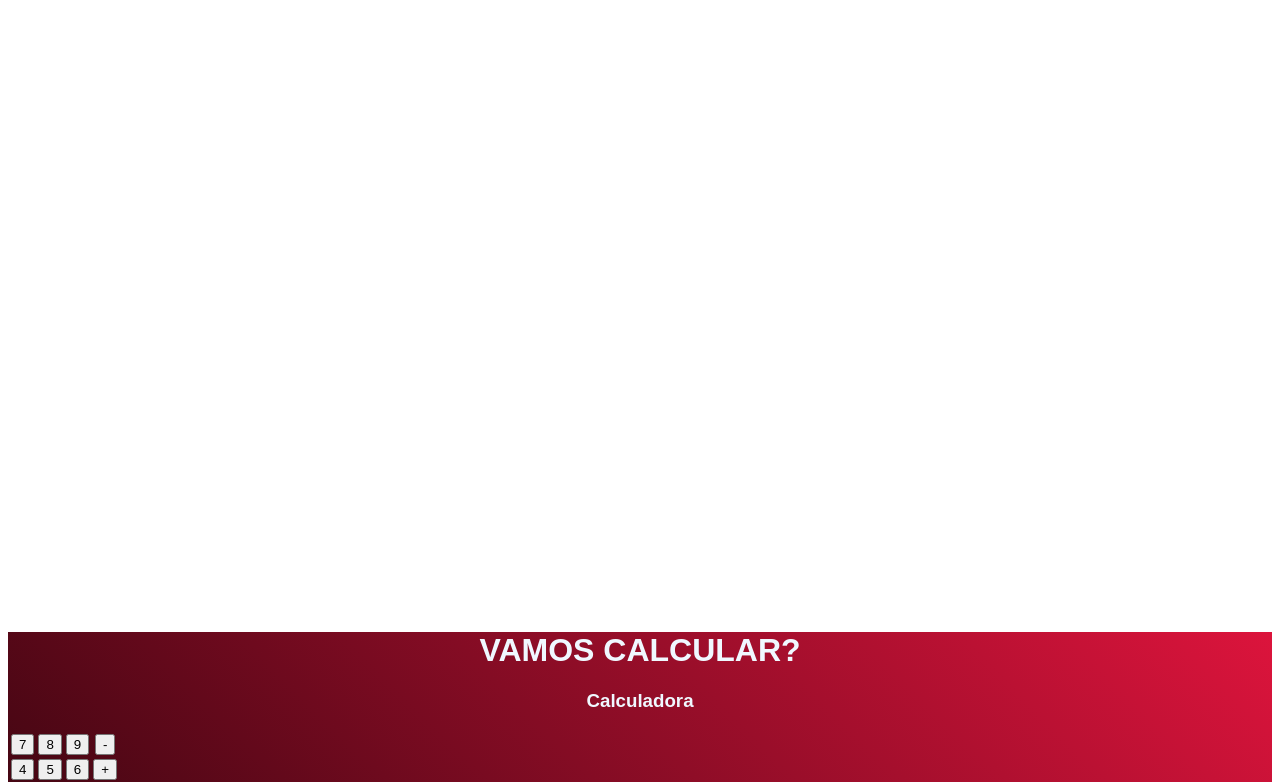
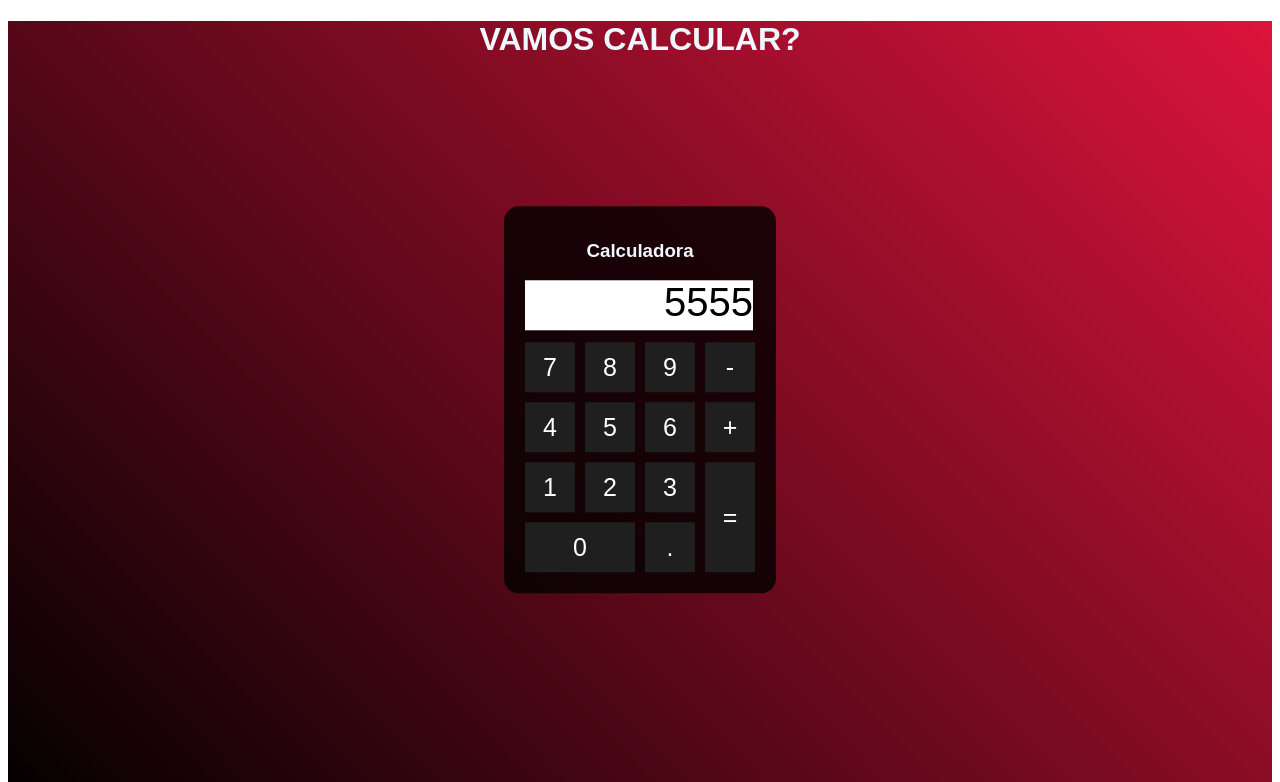
Before and after one commit to chauavalois/Calculadora, an Angular app: page / in a window 1280 px wide. Shown: the top 782 px of the page. Built offline with nearby package versions, Linux system fonts and the light colour scheme.

Commit message:
csspreparado

```diff
--- a/src/app/app.component.css
+++ b/src/app/app.component.css
@@ -4,6 +4,37 @@
     color: aliceblue;
     font-family: Arial, Helvetica, sans-serif;
     text-align: center;
-    margin-top: 50%;
+}
+.calculadora{
+
+    position:absolute;
+    background-color: rgba(0, 0, 0, 0.8);
+    top: 50%;
+    left: 50%;
+    transform: translate(-50%,-50%);
+    border-radius: 15px;
+    padding: 15px;
+}
+.botao{
+    background-color: rgb(31, 31, 31);
+    border: none;
+    width: 50px;
+    height: 50px;
+    font-size: 25px;
+    color: white;
+    cursor: pointer;
+    margin: 3px;
+}
+.botao:hover{
+    background-color: black;
+}
+#resultado{
+    color: black;
+    width: 228px;
+    height: 50px;
+    background-color: white;
+    margin: 6px;
+    font-size: 40px;
+    text-align: right;
 
 }
--- a/src/app/app.component.html
+++ b/src/app/app.component.html
@@ -1,30 +1,30 @@
 <div class="fundoDeTela">
   <h1>VAMOS CALCULAR?</h1>
-  <div>
+  <div class="calculadora">
     <h3>Calculadora</h3>
-    <p id="resultado"></p>
+    <p id="resultado">5555</p>
     <table>
       <tr>
-        <td><button>7</button></td>
-        <td><button>8</button></td>
-        <td><button>9</button></td>
-        <td><button>-</button></td>
+        <td><button class="botao">7</button></td>
+        <td><button class="botao">8</button></td>
+        <td><button class="botao">9</button></td>
+        <td><button class="botao">-</button></td>
       </tr>
       <tr>
-        <td><button>4</button></td>
-        <td><button>5</button></td>
-        <td><button>6</button></td>
-        <td><button>+</button></td>
+        <td><button class="botao">4</button></td>
+        <td><button class="botao">5</button></td>
+        <td><button class="botao">6</button></td>
+        <td><button class="botao">+</button></td>
       </tr>
       <tr>
-        <td><button>1</button></td>
-        <td><button>2</button></td>
-        <td><button>3</button></td>
-        <td rowspan="2"><button>=</button></td>
+        <td><button class="botao">1</button></td>
+        <td><button class="botao">2</button></td>
+        <td><button class="botao">3</button></td>
+        <td rowspan="2"><button class="botao" style="height: 110px;">=</button></td>
       </tr>
       <tr>
-        <td colspan="2"><button>0</button></td>
-        <td><button>.</button></td>
+        <td colspan="2"><button class="botao" style="width: 110px;">0</button></td>
+        <td><button class="botao">.</button></td>
       </tr>
     </table>
   </div>
```
